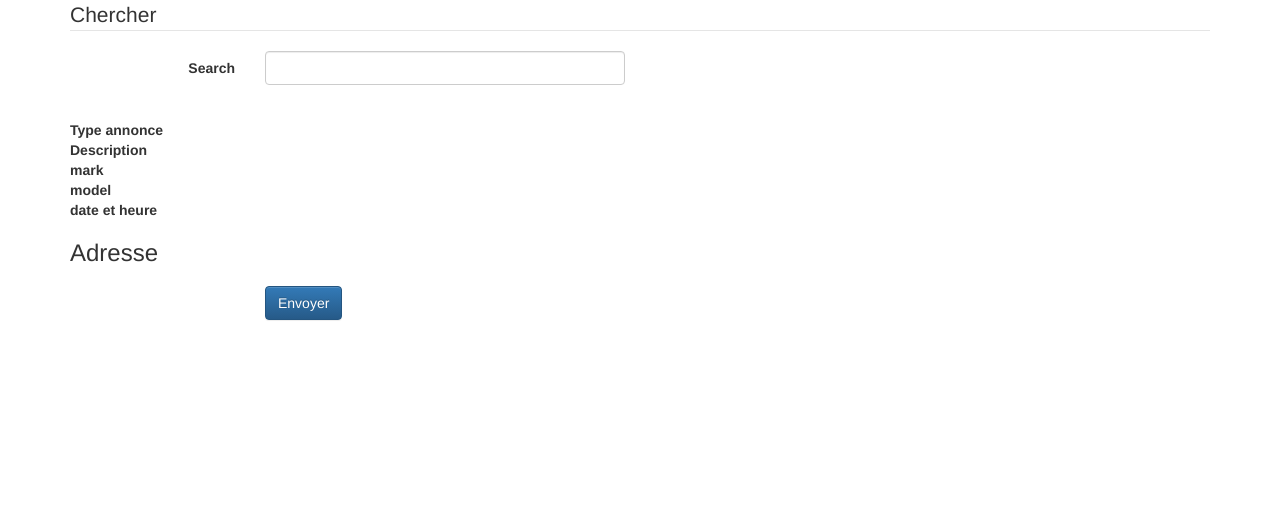
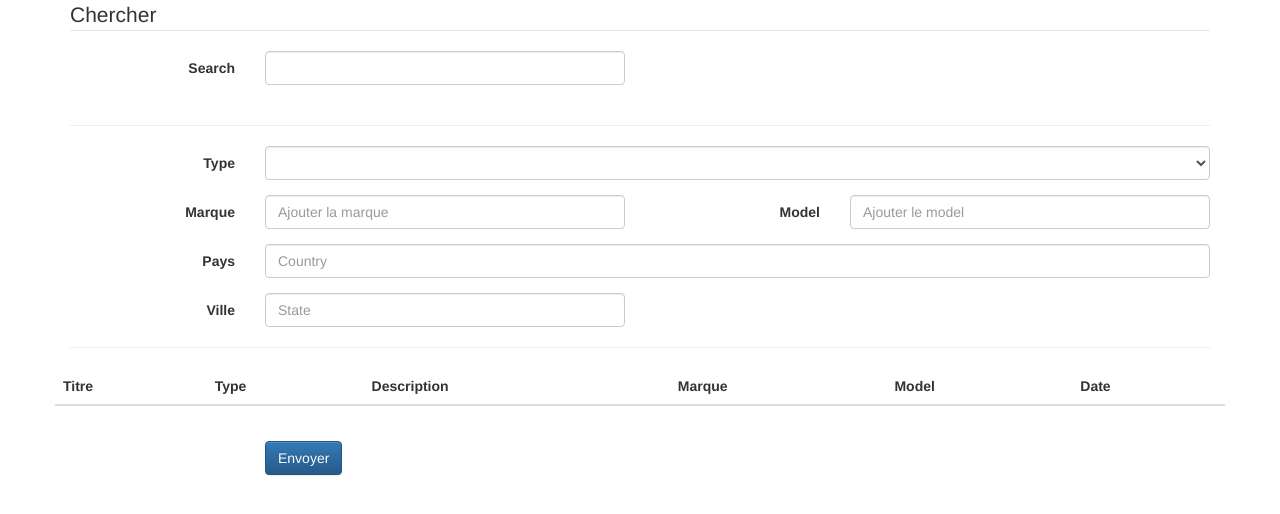
Before and after one commit to cheikh-diop/FindMyObject, an Angular app: page /SearchAdvert in a window 1280 px wide. Shown: the top 514 px of the page. Built offline with nearby package versions, Linux system fonts and the light colour scheme; what ngx-filesaver would draw is missing.

Commit message:
Ajout de la recherche d'une annonce par mot clé et par champ

```diff
--- a/src/app/app.module.ts
+++ b/src/app/app.module.ts
@@ -35,7 +35,7 @@ const appRoutes: Routes = [
   {
     path: 'SearchAdvert',
     component: SearchAdvertComponent,
-  }
+  },
 
 ];
 
--- a/src/app/search-advert/search-advert.component.html
+++ b/src/app/search-advert/search-advert.component.html
@@ -6,30 +6,79 @@
     <div class="form-group">
         <label class="col-sm-2 control-label" for="textinput">Search</label>
         <div class="col-sm-4">
-          <input name="search" class="form-control" id="search" type="text" value="" >
-       <label>{{ advert.search}}</label>
+          <input  (keyup) ="myMethod(myInput.value)" name="search" class="form-control" id="search" type="text"  #myInput>
+       <label></label>
         </div>
       </div>
-      <dl class="list">
-        <dt>Type annonce</dt>
-        <dd>{{ advert.type }}</dd>
-        <dt>Description</dt>
-        <dd>{{ advert.description }}</dd>
-        <dt>mark </dt>
-        <dd>{{ advert.mark }}</dd>
-        <dt>model </dt>
-        <dd>{{ advert.model }}</dd>
-        <dt>date et heure</dt>
-        <dd>{{ advert.date_time }}</dd>
-        <h3> Adresse </h3>
+      <hr>
+      <div>
+          <div class="form-group">
+            <label class="col-sm-2 control-label">Type</label>
+            <div class="col-sm-10">
+              <select [(ngModel)]='type' name="type" class="form-control" id="type" aria-placeholder="Choisir le type de votre annonce">
+                <option>Perdu</option>
+                <option>Trouvé</option>
+              </select>
+            </div>
+          </div>
+        </div>
+        <div class="form-group">
+            <label class="col-sm-2 control-label" for="textinput">Marque</label>
+            <div class="col-sm-4">
+              <input [(ngModel)]='mark' name="mark" class="form-control" id="mark" type="text" value="" placeholder="Ajouter la marque">
+            </div>
 
-        <dd>{{advert.address?.city}}</dd>
-      </dl>
+            <label class="col-sm-2 control-label">Model</label>
+            <div class="col-sm-4">
+              <input [(ngModel)]='model' name="model" class="form-control" id="model" type="text" placeholder="Ajouter le model">
+            </div>
+          </div>
+
+            <!-- Text input-->
+            <div class="form-group">
+              <label class="col-sm-2 control-label" for="textinput">Pays</label>
+              <div class="col-sm-10">
+                <input [(ngModel)]='country' name="country" id="country" type="text" placeholder="Country" class="form-control">
+              </div>
+            </div>
+            <div class="form-group">
+                <label class="col-sm-2 control-label" for="textinput">Ville</label>
+                <div class="col-sm-4">
+                  <input [(ngModel)]='city' name="city" id="city" type="text" placeholder="State" class="form-control">
+                </div>
+             </div>
+             <hr>
+      <div class="form-group">
+
+      <table class="table">
+        <thead>
+          <tr>
+              <th>Titre</th>
+            <th>Type</th>
+            <th>Description</th>
+            <th>Marque</th>
+            <th>Model</th>
+            <th>Date</th>
+          </tr>
+        </thead>
+        <tbody>
+          <tr *ngFor="let adv of advert">
+            <td>{{ adv.titre }}</td>
+            <td>{{ adv.type }}</td>
+            <td>{{ adv.description }}</td>
+            <td>{{ adv.mark }}</td>
+            <td>{{ adv.model }}</td>
+            <td>{{ adv.date_time }}</td>
+            <td></td>
+          </tr>
+        </tbody>
+      </table>
+    </div>
       <div>
           <!-- Button -->
           <div class="form-group">
             <div class="col-sm-offset-2 col-sm-10">
-            <button class="btn btn-primary" id="btn-advert"type="submit" (click) = 'createAdvert()'>Envoyer </button>
+            <button class="btn btn-primary" id="btn-advert"type="submit" (click) = 'searchAdvert()'>Envoyer </button>
           </div>
           </div>
         </div>
--- a/src/app/search-advert/search-advert.component.ts
+++ b/src/app/search-advert/search-advert.component.ts
@@ -1,30 +1,58 @@
 import { Component, OnInit } from '@angular/core';
-import { HttpClient } from '@angular/common/http';
+import { ActivatedRoute } from '@angular/router';
+import { Http, RequestOptions, URLSearchParams } from '@angular/http';
+import { HttpClient, HttpParams } from '@angular/common/http';
 
 @Component({
   selector: 'app-search-advert',
   templateUrl: './search-advert.component.html',
   styleUrls: ['./search-advert.component.css']
 })
+
 export class SearchAdvertComponent implements OnInit {
-  advert = {};
- // search='';
+  advert  : any;
+  type='';
+  mark='';
+  model='';
+  mymodel='';
+  country='';
+  city='';
 
-  constructor(private http: HttpClient) {}
+ // search="model12333";
 
+  constructor(private route: ActivatedRoute, private http: HttpClient) {
+    //this.search=route.snapshot.params['search'];
+  }
 
-  createAdvert() {
-  //  this.advert.push(this.search);
-    this.http.get('/advert/search').subscribe(data => {
-      this.advert = data;
+  searchAdvert() {
+    let params = new HttpParams()
+    .set('type', this.type)
+    .set('model', this.model)
+    .set('mark', this.mark)
+    .set('country', this.country)
+    .set('city', this.city);
+    this.http.get('/advert/searchField',{ params: params }).subscribe(data => {
+      this.advert =  data;
     });
   }
+  myMethod(value:string){
+  console.log(value);
 
+ this.advert, {
+    "search": value};
+   // let headers: Headers = new Headers();
+   // headers.append('search', 'model1');
+
+  let params = new HttpParams().set('search', value);
+
+   this.http.get('/advert/search', { params: params }).subscribe(data => {
+   this.advert =  data;
+  });
+  }
   ngOnInit() {
   /*  this.http.get('/advert/search').subscribe(data => {
       this.adverts = data;
     });
     alert( this.adverts);*/
   }
-
 }
```
Also changed, not shown: models/Advert.js (+11 -3 lines), routes/advert.js (+65 -21 lines), 4 other files (tests, documents, lock files or other folders).
